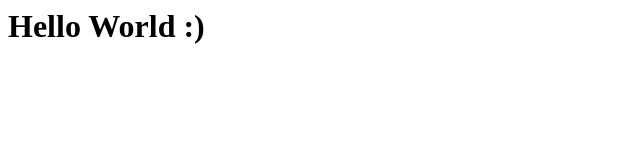
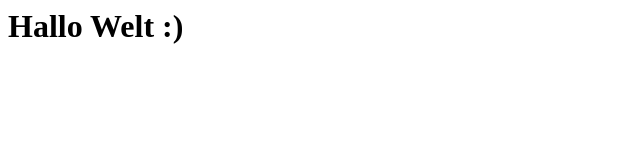
Before and after one commit to yousefalizai/yousefalizai.github.io, a plain HTML site: page index.html in a window 1280 px wide. Shown: the whole page, without its empty margins (0-640 px from the left). Drawn offline with Linux system fonts and the light colour scheme.

Commit message:
Title auf Deutsch übersetzt

```diff
--- a/index.html
+++ b/index.html
@@ -1 +1 @@
-<h1>Hello World :)</h1>
+<h1>Hallo Welt :)</h1>
```
